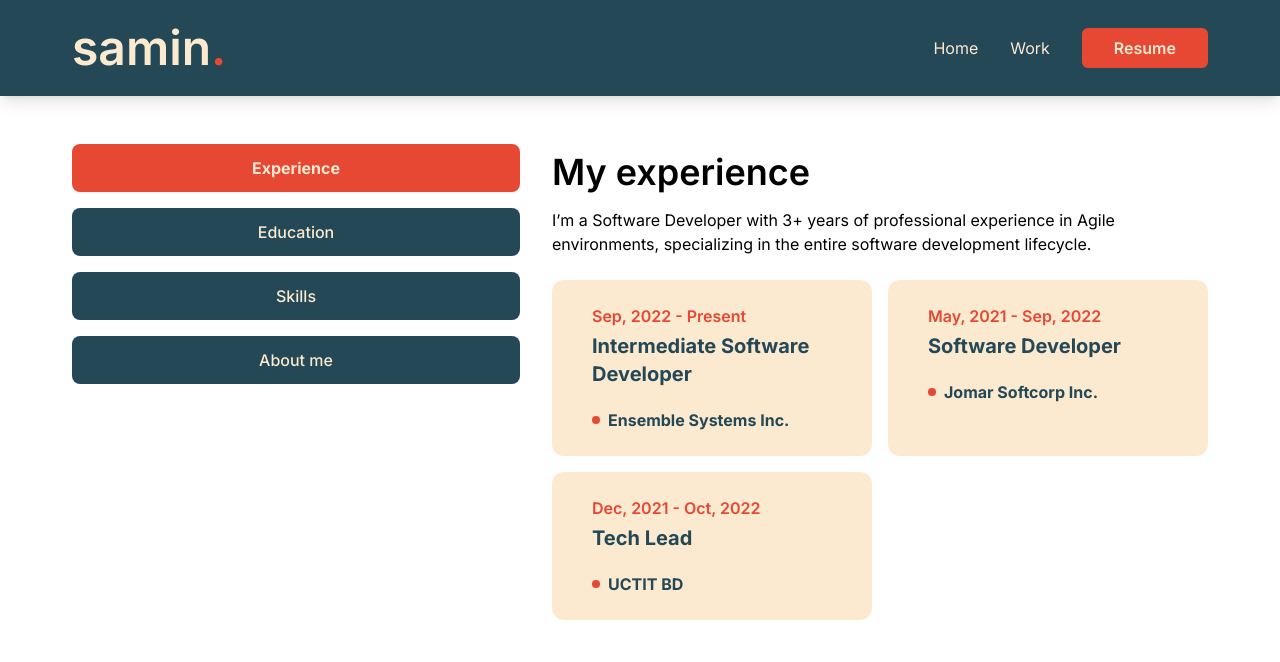
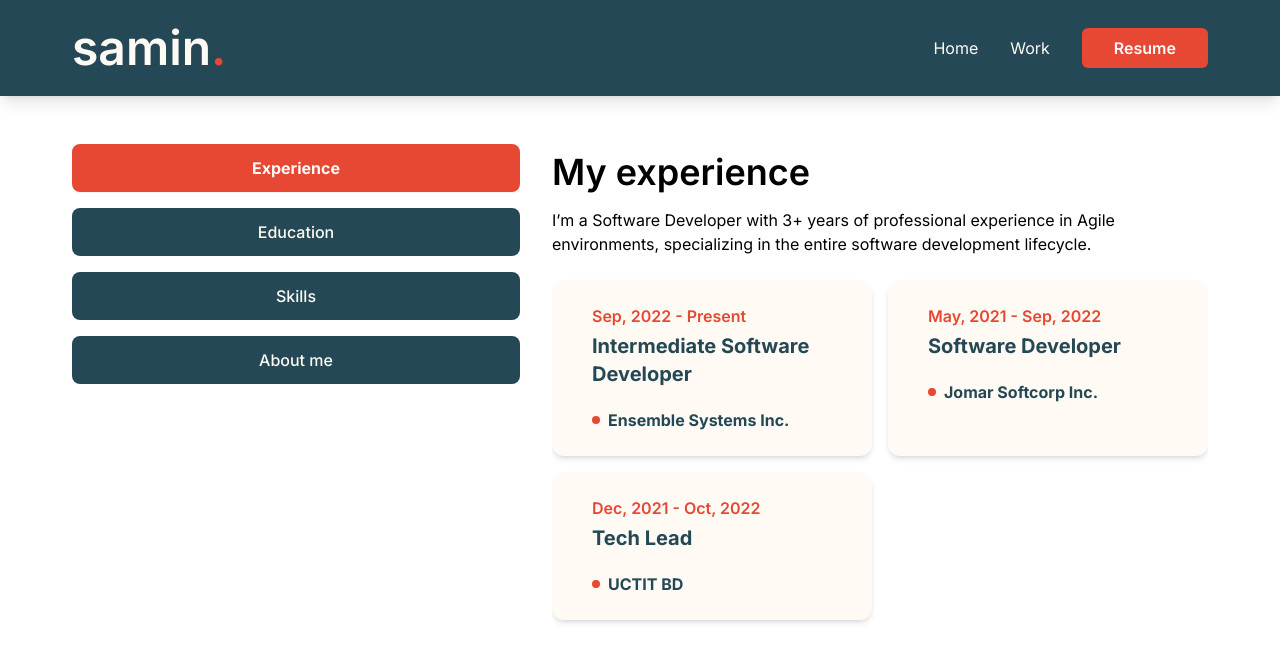
Before and after one commit to saminsss/portfolio, a Next.js app: page /resume in a window 1280 px wide. Shown: the top 662 px of the page. Built offline with nearby package versions, Linux system fonts and the light colour scheme.

Commit message:
adjust color
adjust grid

```diff
--- a/src/app/resume/page.tsx
+++ b/src/app/resume/page.tsx
@@ -189,7 +189,7 @@ const Resume = () => {
                 {experience.items.map((item) => (
                   <li
                     key={item.company}
-                    className="bg-quaternary py-6 px-10 rounded-xl flex flex-col justify-start items-center md:items-start gap-1 text-primary h-full">
+                    className="bg-quaternary py-6 px-10 rounded-xl flex flex-col justify-start items-center md:items-start gap-1 text-primary h-full shadow-md">
                     <p className="font-semibold text-secondary">
                       {item.duration}
                     </p>
@@ -213,7 +213,7 @@ const Resume = () => {
                 {education.items.map((item) => (
                   <li
                     key={item.institution}
-                    className="bg-quaternary py-6 px-10 rounded-xl flex flex-col justify-start items-center md:items-start gap-1 text-primary h-full">
+                    className="bg-quaternary py-6 px-10 rounded-xl flex flex-col justify-start items-center md:items-start gap-1 text-primary h-full shadow-md">
                     <p className="font-semibold text-secondary">
                       {item.duration}
                     </p>
@@ -232,11 +232,11 @@ const Resume = () => {
           <div className="flex flex-col gap-4">
             <h4>{skills.title}</h4>
             <p className="mb-4">{skills.description}</p>
-            <ul className="grid grid-cols-2 md:grid-cols-3 lg:grid-cols-4 gap-8">
+            <ul className="grid grid-cols-2 md:grid-cols-3 lg:grid-cols-4 gap-8 place-items-center">
               {skills.skillList
                 .sort((sa, sb) => sa.name.localeCompare(sb.name))
                 .map((skill) => (
-                  <li key={skill.name}>
+                  <li key={skill.name} className="self-center">
                     <TooltipButton
                       link={{ href: skill.href }}
                       tooltipProvider={{ delayDuration: 100 }}
--- a/tailwind.config.ts
+++ b/tailwind.config.ts
@@ -28,7 +28,7 @@ const config = {
         primary: '#244855',
         secondary: '#E64833',
         tertiary: '#874F41',
-        quaternary: '#FBE9D0',
+        quaternary: '#FFFAF4',
       },
       height: {
         header: '6rem',
```
